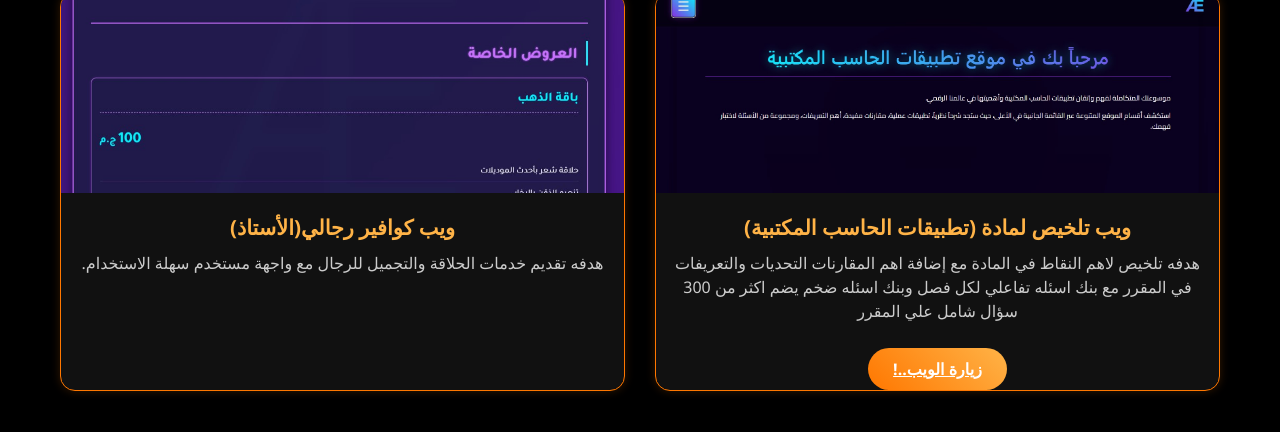
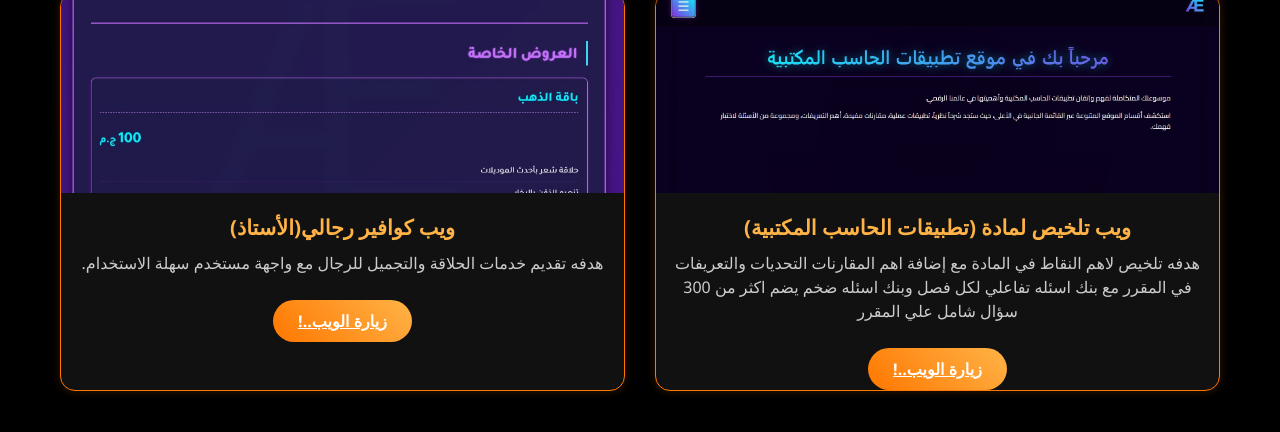
Before and after one commit to Abdelrahman33399/portfolio--, a plain HTML site: page websites.html in a window 1280 px wide. Shown: the part 1704-2136 px from the top of the page. Drawn offline with nearby package versions, Linux system fonts and the light colour scheme.

Commit message:
Update websites.html

```diff
--- a/websites.html
+++ b/websites.html
@@ -55,7 +55,8 @@
         <img src="image/website6.jpg" alt="website 6" />
         <h3>ويب كوافير رجالي(الأستاذ)</h3>
         <p>هدفه تقديم خدمات الحلاقة والتجميل للرجال مع واجهة مستخدم سهلة الاستخدام.</p>
-       <!-- <a href="https://abdelrahman33399.github.io/BarberShopElostaz/" target="_blank" class="btn">زيارة الويب..!</a>-->
+       <a href="" target="_blank" class="btn">زيارة الويب..!</a>
+         <!--https://abdelrahman33399.github.io/BarberShopElostaz/-->
       </div>
        <div class="grid-item">
         <img src="image/website7.jpg" alt="website 7" />
```
